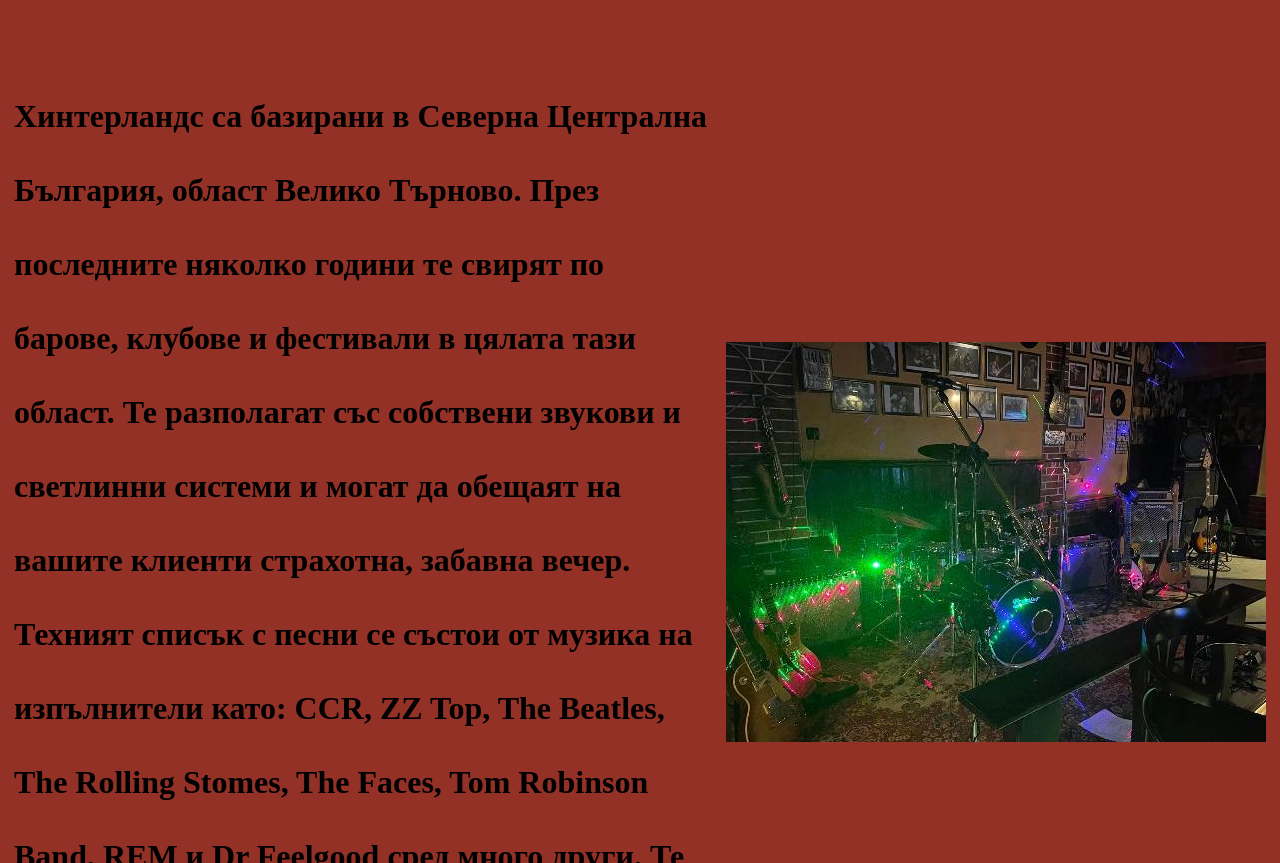
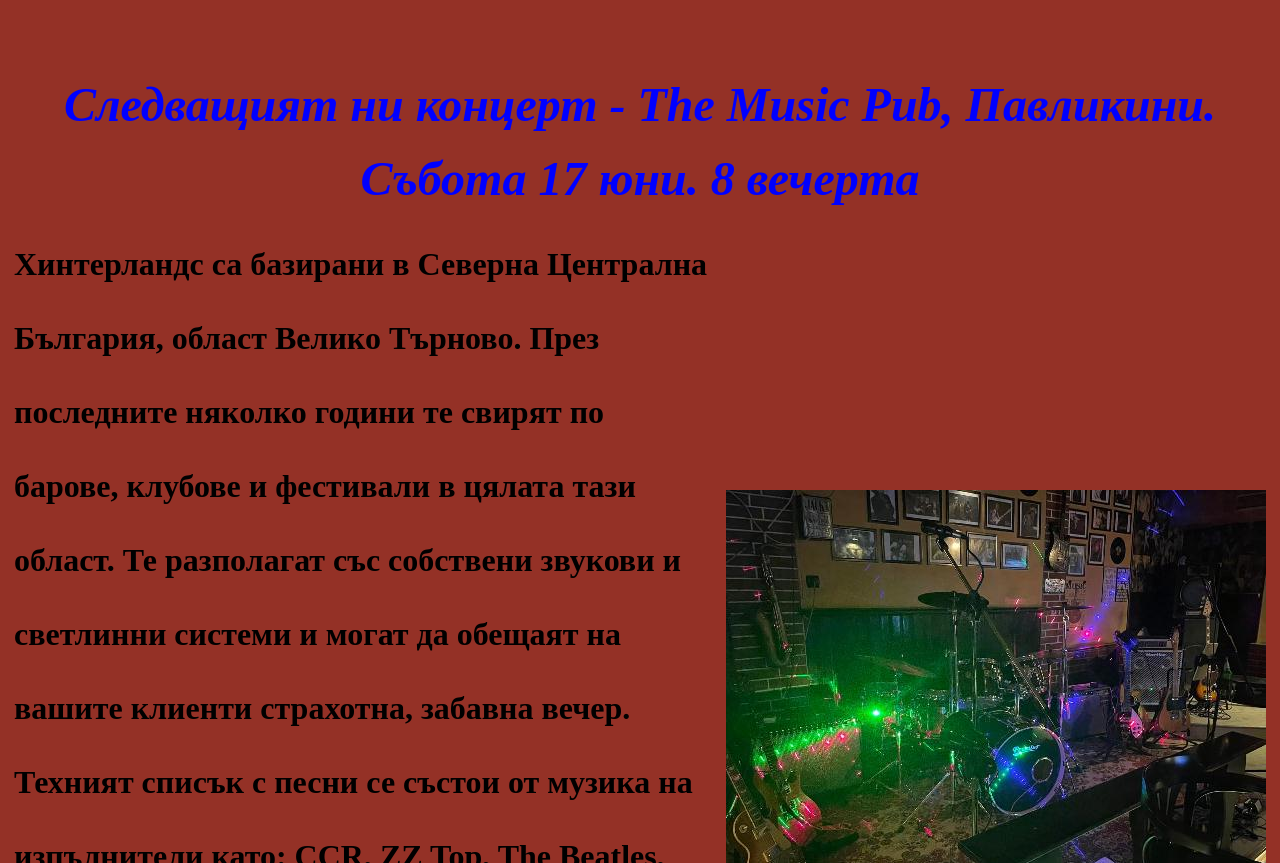
Before and after one commit to mickythemoocher/hintband, a plain HTML site: page lang.html in a window 1280 px wide. Shown: the part 928-1791 px from the top of the page. Drawn offline with Linux system fonts and the light colour scheme.

Commit message:
Update lang.html

```diff
--- a/lang.html
+++ b/lang.html
@@ -16,6 +16,7 @@
 <td><table><tr><td><img src="ss.jpg" ></td></tr></table>
 </td>
 </tr>
+  <center><font size="+4"><font color="#0000FF">Следващият ни концерт - The Music Pub, Павликини. Събота 17 юни. 8 вечерта</font color="#0000FF"></font size="+3"></center>
 </table>
     <table border="2">
       <tr>
```
